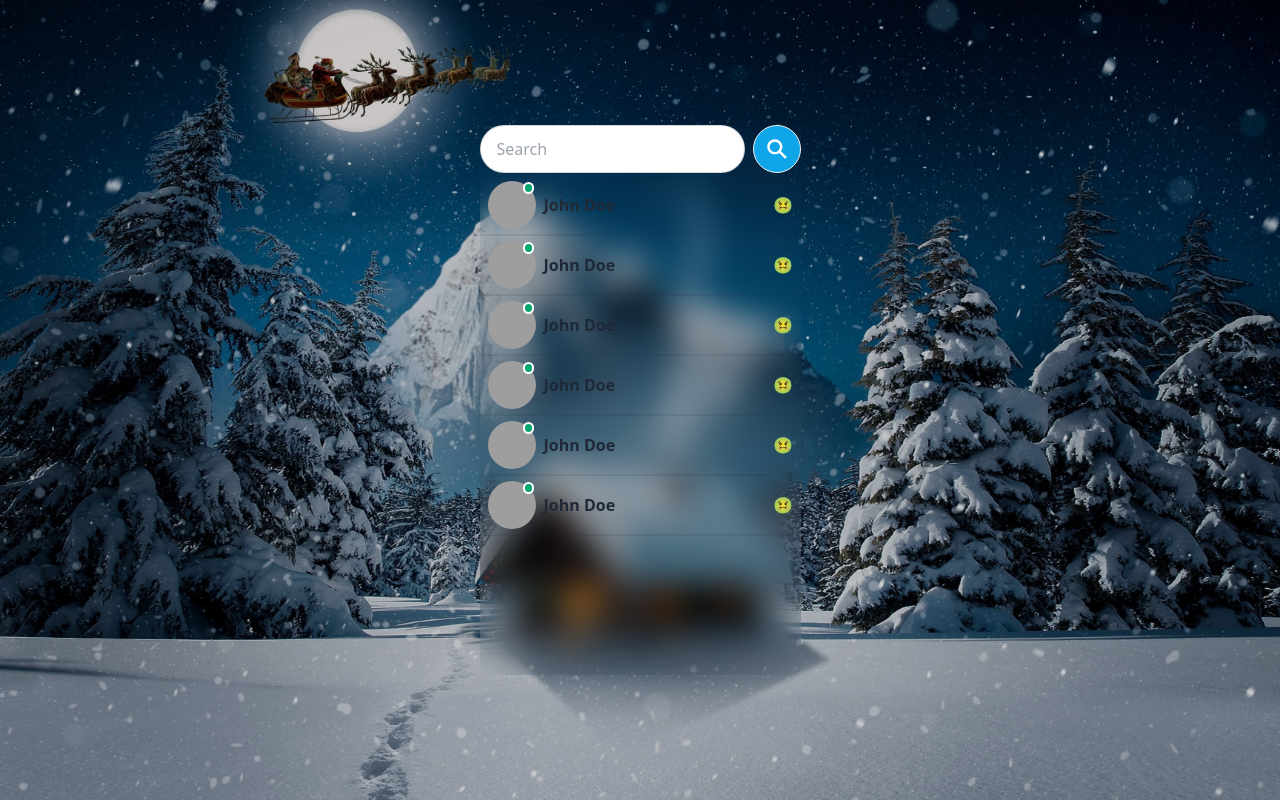
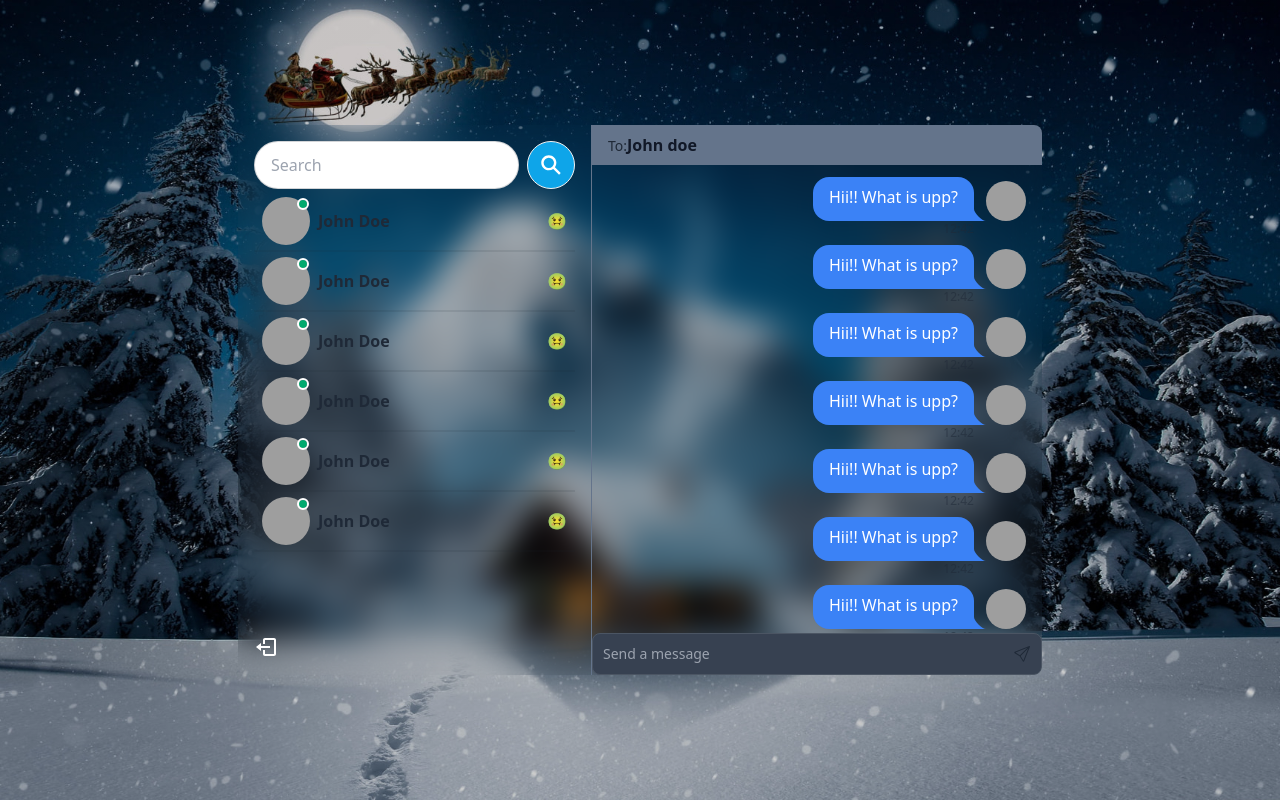
Before and after one commit to NirbhaySingh74/MERN-CHAT-APP, a React (Vite) app in the folder frontend/: page / in a window 1280 px wide. Built offline with nearby package versions, Linux system fonts and the light colour scheme; grey boxes are pictures that could not be loaded.

Commit message:
Messageing UI completed!!

```diff
--- /dev/null
+++ b/frontend/src/components/messages/Message.jsx
@@ -0,0 +1,22 @@
+const Message = () => {
+  return (
+    <div className="chat chat-end">
+      <div className="chat-image avatar">
+        <div className="w-10 rounded-full">
+          <img
+            src="https://img.daisyui.com/images/stock/photo-1534528741775-53994a69daeb.jpg"
+            alt="Tailwind CSS chat bubble component"
+          />
+        </div>
+      </div>
+      <div className="chat-bubble text-white bg-blue-500">
+        Hii!! What is upp?
+      </div>
+      <div className="chat-footer opacity-50 text-xs flex gap-1 items-center">
+        12:42
+      </div>
+    </div>
+  );
+};
+
+export default Message;
--- /dev/null
+++ b/frontend/src/components/messages/MessageContainer.jsx
@@ -0,0 +1,21 @@
+import MessageInput from "./MessageInput";
+import Messages from "./Messages";
+
+const MessageContainer = () => {
+  return (
+    <div className="md:min-w-[450px] flex flex-col">
+      <>
+        {/* Header */}
+        <div className="bg-slate-500 px-4 py-2 mb-2">
+          <span className="label-text">To:</span>
+          <span className="text-gray-900 font-bold">John doe</span>
+        </div>
+
+        <Messages />
+        <MessageInput />
+      </>
+    </div>
+  );
+};
+
+export default MessageContainer;
--- /dev/null
+++ b/frontend/src/components/messages/MessageInput.jsx
@@ -0,0 +1,23 @@
+import { BsSend } from "react-icons/bs";
+
+const MessageInput = () => {
+  return (
+    <form>
+      <div className="w-full relative">
+        <input
+          type="text"
+          className="border text-sm rounded-lg block w-full p-2.5 bg-gray-700 border-gray-600 text-white"
+          placeholder="Send a message"
+        />
+        <button
+          type="submit"
+          className="absolute inset-y-0 end-0 flex items-center pe-3"
+        >
+          <BsSend />
+        </button>
+      </div>
+    </form>
+  );
+};
+
+export default MessageInput;
--- /dev/null
+++ b/frontend/src/components/messages/Messages.jsx
@@ -0,0 +1,24 @@
+import Message from "./Message";
+
+const Messages = () => {
+  return (
+    <div className="px-4 flex-1 overflow-auto">
+      <Message />
+      <Message />
+      <Message />
+      <Message />
+      <Message />
+      <Message />
+      <Message />
+      <Message />
+      <Message />
+      <Message />
+      <Message />
+      <Message />
+      <Message />
+      <Message />
+    </div>
+  );
+};
+
+export default Messages;
--- /dev/null
+++ b/frontend/src/components/sidebar/LogoutButton.jsx
@@ -0,0 +1,10 @@
+import { BiLogOut } from "react-icons/bi";
+const LogoutButton = () => {
+  return (
+    <div className="mt-auto">
+      <BiLogOut className="w-6 h-6 text-white cursor-pointer" />
+    </div>
+  );
+};
+
+export default LogoutButton;
--- a/frontend/src/components/sidebar/Sidebar.jsx
+++ b/frontend/src/components/sidebar/Sidebar.jsx
@@ -1,12 +1,14 @@
 import Conversations from "./Conversations";
+import LogoutButton from "./LogoutButton";
 import SearchInput from "./SearchInput";
 
 const Sidebar = () => {
   return (
-    <div>
+    <div className="border-r border-slate-500 p-4 flex flex-col">
       <SearchInput />
       <div className="diver px-3 pt-1"></div>
       <Conversations />
+      <LogoutButton />
     </div>
   );
 };
--- a/frontend/src/pages/home/Home.jsx
+++ b/frontend/src/pages/home/Home.jsx
@@ -1,9 +1,11 @@
+import MessageContainer from "../../components/messages/MessageContainer";
 import Sidebar from "../../components/sidebar/Sidebar";
 
 const Home = () => {
   return (
     <div className="flex sm:h-[450px] md:h-[550px] rounded-lg overflow-hidden bg-gray-400 bg-clip-padding backdrop:filter backdrop-blur-lg bg-opacity-0">
       <Sidebar />
+      <MessageContainer />
     </div>
   );
 };
```
